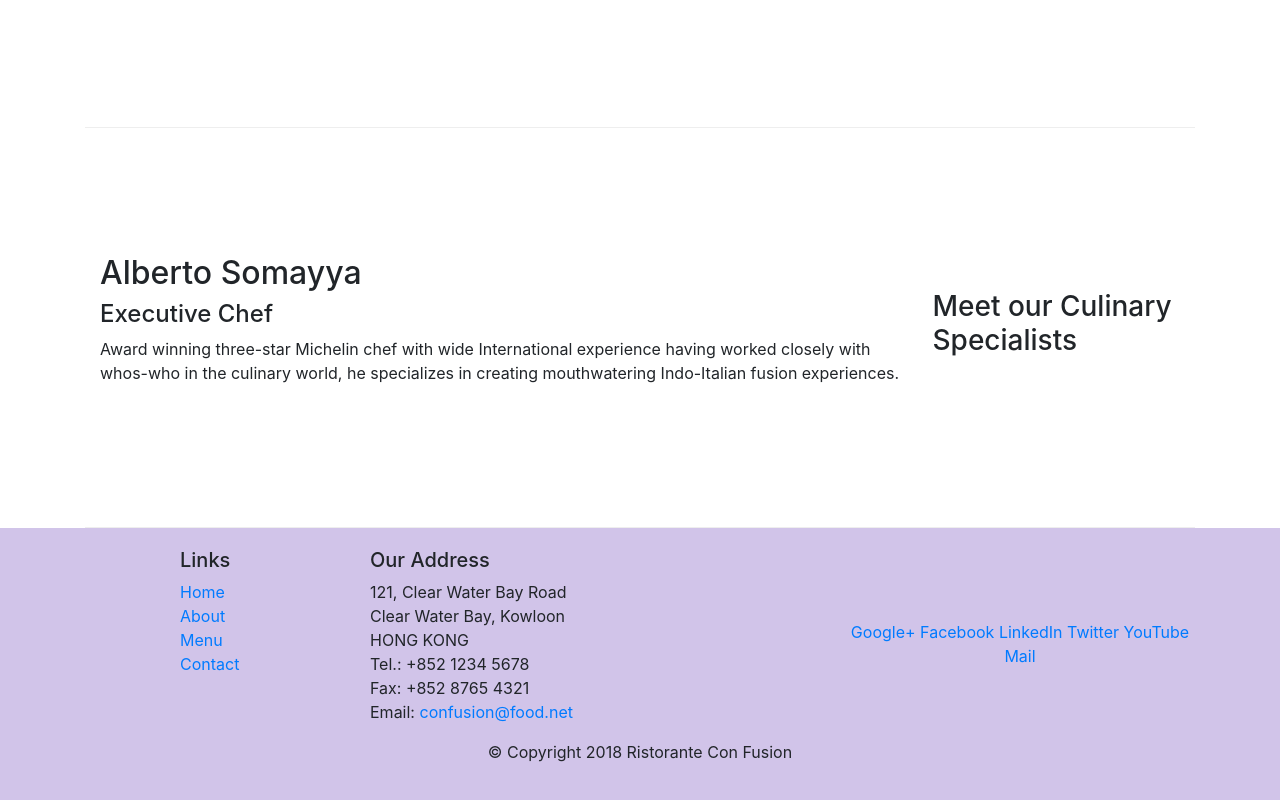
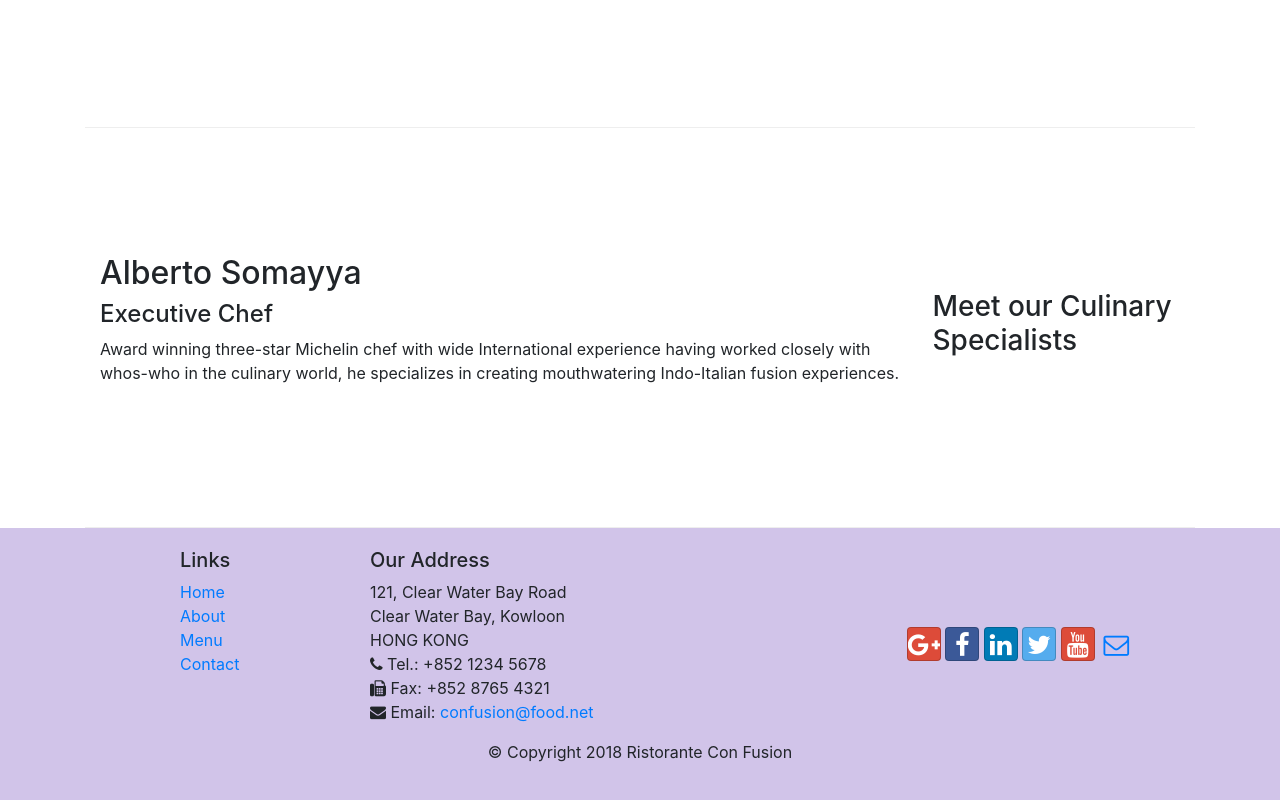
Before and after one commit to MandarJunnarkar/Restraurant-bootstrap-design, a website: page index.html in a window 1280 px wide. Shown: the part 1006-1806 px from the top of the page. Drawn offline with nearby package versions, Linux system fonts and the light colour scheme.

Commit message:
icon-fonts

```diff
--- a/index.html
+++ b/index.html
@@ -9,6 +9,8 @@
 
     <!-- Bootstrap CSS -->
     <link rel="stylesheet" href="node_modules/bootstrap/dist/css/bootstrap.min.css">
+    <link rel="stylesheet" href="node_modules/font-awesome/css/font-awesome.min.css">
+    <link rel="stylesheet" href="node_modules/bootstrap-social/bootstrap-social.css">
     <link rel="stylesheet" href="css/styles.css">
     <title>Ristorante Con Fusion</title>
 </head>
@@ -22,10 +24,10 @@
             <a href="#" class="navbar-brand mr-auto">Ristorante con Fusion</a>
             <div class="collapse navbar-collapse" id="Navbar">
                 <ul class="navbar-nav mr-auto">
-                    <li class="nav-item"><a href="#" class="nav-link active">Home</a></li>
-                    <li class="nav-item"><a href="./aboutus.html" class="nav-link">About</a></li>
-                    <li class="nav-item"><a href="#" class="nav-link">Menu</a></li>
-                    <li class="nav-item"><a href="#" class="nav-link">Contact</a></li>
+                    <li class="nav-item"><a href="#" class="nav-link active"><span class="fa fa-home fa-lg"></span> Home</a></li>
+                    <li class="nav-item"><a href="./aboutus.html" class="nav-link"><span class="fa fa-info fa-lg"></span> About</a></li>
+                    <li class="nav-item"><a href="#" class="nav-link"><span class="fa fa-list fa-lg"></span> Menu</a></li>
+                    <li class="nav-item"><a href="#" class="nav-link"><span class="fa fa-address-card fa-lg"></span> Contact</a></li>
                 </ul>
             </div>
         </div>
@@ -96,19 +98,19 @@
 		              121, Clear Water Bay Road<br>
 		              Clear Water Bay, Kowloon<br>
 		              HONG KONG<br>
-		              Tel.: +852 1234 5678<br>
-		              Fax: +852 8765 4321<br>
-		              Email: <a href="mailto:confusion@food.net">confusion@food.net</a>
+		              <i class="fa fa-phone"></i> Tel.: +852 1234 5678<br>
+		              <i class="fa fa-fax"></i> Fax: +852 8765 4321<br>
+		              <i class="fa fa-envelope"></i> Email: <a href="mailto:confusion@food.net">confusion@food.net</a>
 		           </address>
                 </div>
                 <div class="col-12 col-sm-4 align-self-center">
                     <div class="text-center">
-                        <a href="http://google.com/+">Google+</a>
-                        <a href="http://www.facebook.com/profile.php?id=">Facebook</a>
-                        <a href="http://www.linkedin.com/in/">LinkedIn</a>
-                        <a href="http://twitter.com/">Twitter</a>
-                        <a href="http://youtube.com/">YouTube</a>
-                        <a href="mailto:">Mail</a>
+                        <a class="btn btn-social-icon btn-google" href="http://google.com/+"><i class="fa fa-google-plus fa-lg"></i></a>
+                        <a class="btn btn-social-icon btn-facebook" href="http://www.facebook.com/profile.php?id="><i class="fa fa-facebook fa-lg"></i></a>
+                        <a class="btn btn-social-icon btn-linkedin" href="http://www.linkedin.com/in/"><i class="fa fa-linkedin fa-lg"></i></a>
+                        <a class="btn btn-social-icon btn-twitter" href="http://twitter.com/"><i class="fa fa-twitter fa-lg"></i></a>
+                        <a class="btn btn-social-icon btn-google" href="http://youtube.com/"><i class="fa fa-youtube fa-lg"></i></a>
+                        <a class="btn btn-social-icon" href="mailto:"> <i class="fa fa-envelope-o fa-lg"></i></a>
                     </div>
                 </div>
            </div>
--- a/package.json
+++ b/package.json
@@ -15,6 +15,8 @@
   },
   "dependencies": {
     "bootstrap": "^4.0.0",
+    "bootstrap-social": "^5.1.1",
+    "font-awesome": "^4.7.0",
     "jquery": "^3.3.1",
     "popper.js": "^1.12.9"
   }
```
Also changed, not shown: aboutus.html (+15 -13 lines), 1 other file.
